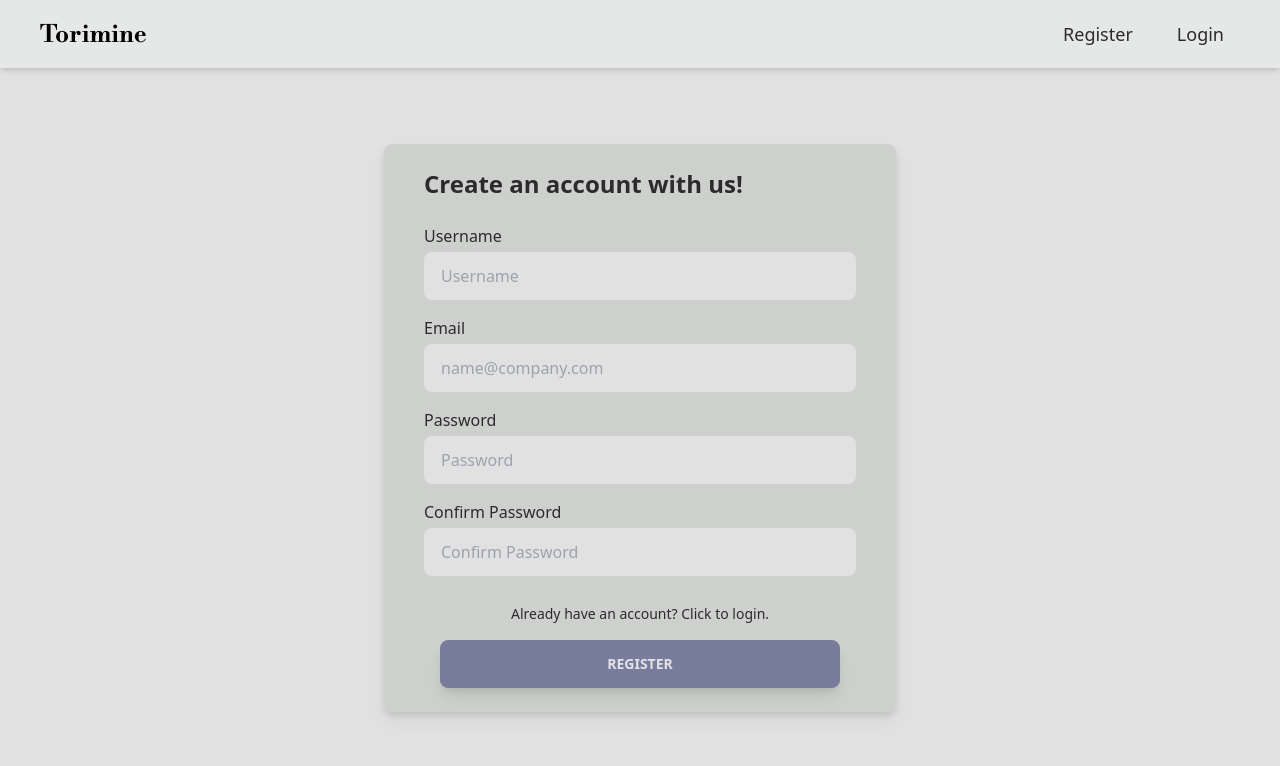
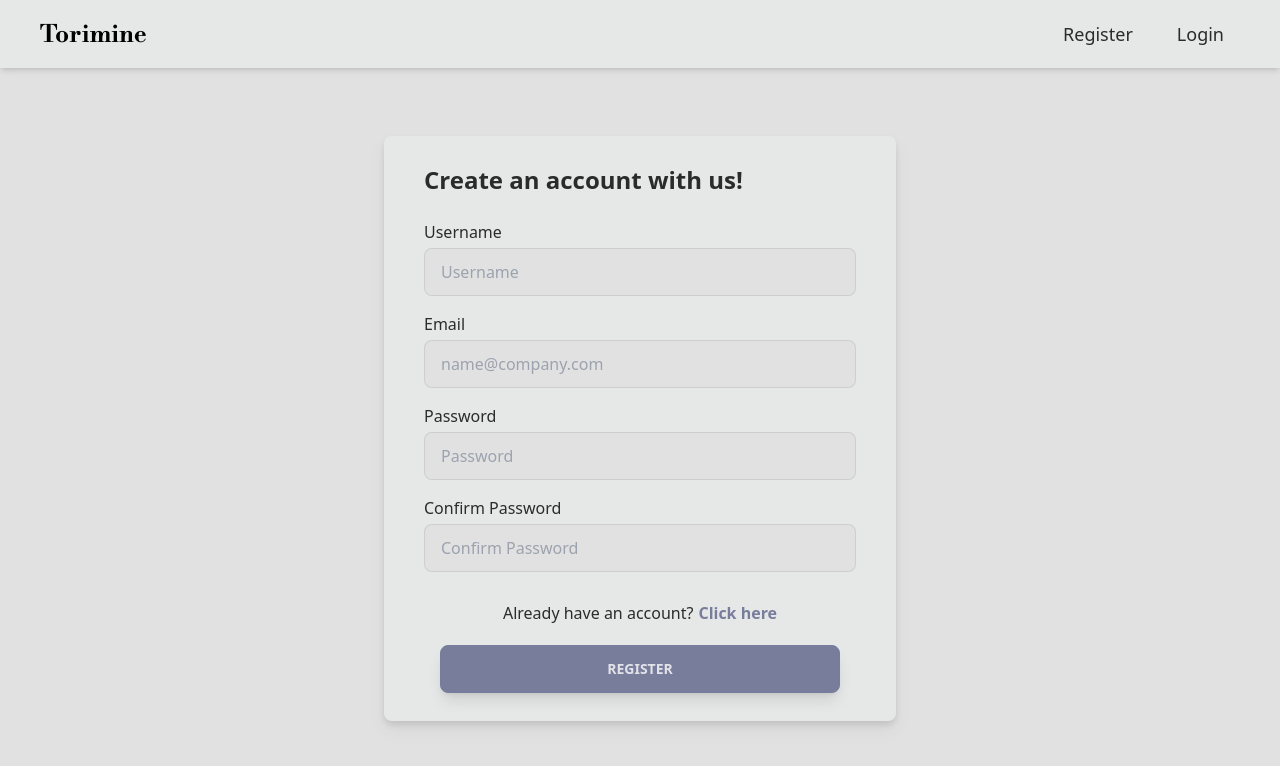
Before and after one commit to sebat2004/Torimine, a React (Vite) app in the folder client/: page /register in a window 1280 px wide. Shown: the top 766 px of the page. Built offline with nearby package versions, Linux system fonts and the light colour scheme; a web font is replaced by a local one.

Commit message:
Added new tab functionality to login and register forms

```diff
--- a/client/src/components/LoginForm.tsx
+++ b/client/src/components/LoginForm.tsx
@@ -1,21 +1,30 @@
 import { Link } from "react-router-dom"
 
 const LoginForm = () => {
+    const openInNewTab = (url: string) => {
+        const newWindow = window.open(url, '_blank', 'noopener,noreferrer')
+        if (newWindow) newWindow.opener = null
+        }
+
   return (
     <>
         <div className="flex flex-col items-center justify-center h-[90vh]">
-            <div className="py-6 px-10 drop-shadow-lg flex rounded-lg flex-col bg-base-200 lg:w-[40vw] gap-6">
+            <div className="py-7 px-10 drop-shadow-lg flex rounded-lg bg-[#e6e8e8] flex-col lg:w-[40vw] gap-6">
                 <h1 className="text-2xl font-semibold">Login</h1>
                 <form className="flex flex-col gap-4">
                     <div className="flex flex-col gap-1">
                         <label className="text-left">Username/E-mail</label>
-                        <input className="input" type="text" placeholder="Username or e-mail" />
+                        <input className="input bg-[#e0e1e0] border-opacity-10" type="text" placeholder="Username or e-mail" />
                     </div>
                     <div className="flex flex-col gap-1">
                         <label className="text-left">Password</label>
-                        <input className="input" type="password" placeholder="Password" />
+                        <input className="input bg-[#e0e1e0] border-opacity-10" type="password" placeholder="Password" />
                     </div>
-                    <div className="flex flex-col self-center items-center pt-3 gap-4">
+                    <div className="flex flex-col self-center items-center pt-[13px] gap-5">
+                        <Link to="/login" className="text-md flex gap-[5px]">
+                            <h1 className="cursor-normal">Forgot Password?</h1>
+                            <h1 className="text-neutral font-bold" onClick={() => openInNewTab("http://localhost:5173/")}>Click here</h1>
+                        </Link>
                         <Link to="/workspace" className="shadow-lg btn-md btn btn-neutral w-[400px]">Login</Link>
                     </div>
                 </form>
--- a/client/src/components/RegisterForm.tsx
+++ b/client/src/components/RegisterForm.tsx
@@ -1,30 +1,38 @@
 import { Link } from "react-router-dom"
 
 const RegisterForm = () => {
+    const openInNewTab = (url: string) => {
+        const newWindow = window.open(url, '_blank', 'noopener,noreferrer')
+        if (newWindow) newWindow.opener = null
+        }
+
     return (
         <>
             <div className="flex flex-col items-center justify-center h-[90vh]">
-            <div className="py-6 px-10 drop-shadow-lg flex rounded-lg flex-col bg-base-200 lg:w-[40vw] gap-6">
+                <div className="py-7 px-10 drop-shadow-lg flex rounded-lg flex-col bg-[#e6e8e8] lg:w-[40vw] gap-6">
                     <h1 className="text-2xl font-semibold">Create an account with us!</h1>
                     <form className="flex flex-col gap-4">
                         <div className="flex flex-col gap-1">
                             <label className="text-left">Username</label>
-                        <input className="input" type="text" placeholder="Username" />
+                            <input className="input bg-[#e0e1e0] border-opacity-10" type="text" placeholder="Username" />
                         </div>
                         <div className="flex flex-col gap-1">
                             <label className="text-left">Email</label>
-                        <input className="input" type="email" placeholder="name@company.com" />
+                            <input className="input bg-[#e0e1e0] border-opacity-10" type="email" placeholder="name@company.com" />
                         </div>
                         <div className="flex flex-col gap-1">
                             <label className="text-left">Password</label>
-                        <input className="input" type="password" placeholder="Password" />
+                            <input className="input bg-[#e0e1e0] border-opacity-10" type="password" placeholder="Password" />
                         </div>
                         <div className="flex flex-col gap-1">
                             <label className="text-left">Confirm Password</label>
-                        <input className="input" type="password" placeholder="Confirm Password" />
+                            <input className="input bg-[#e0e1e0] border-opacity-10" type="password" placeholder="Confirm Password" />
                         </div>
-                    <div className="flex flex-col self-center items-center pt-3 gap-4">
-                        <Link to="/login" className="text-sm">Already have an account? Click to login.</Link>
+                        <div className="flex flex-col self-center items-center pt-[13px] gap-5">
+                            <Link to="/login" className="text-md flex gap-[5px]">
+                                <h1 className="cursor-default">Already have an account?</h1>
+                                <h1 className="text-neutral font-bold" onClick={() => openInNewTab("http://localhost:5173/")}>Click here</h1>
+                            </Link>
                             <Link to="/login" className="shadow-lg btn-md btn btn-neutral w-[400px]">Register</Link>
                         </div>
                     </form>
```
Lines whose indentation alone changed are shown as unchanged.
